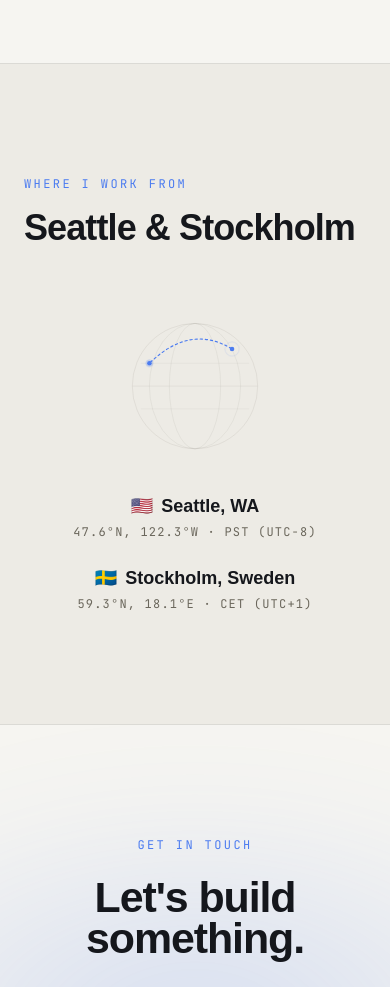
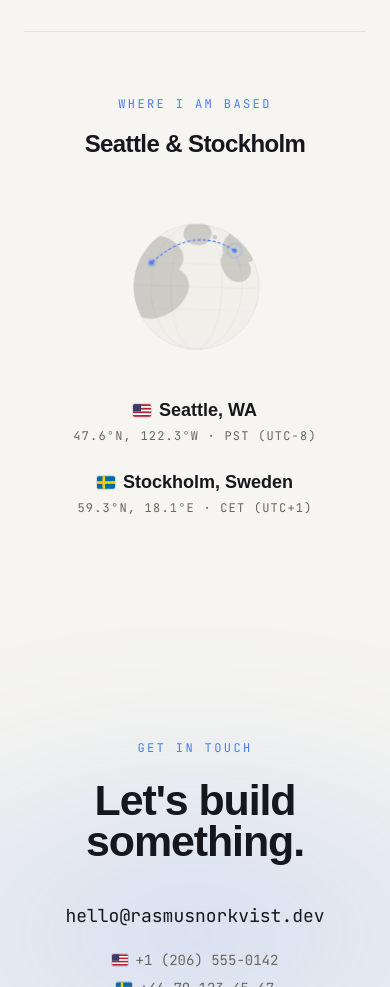
Before and after one commit to rasmusnorkvist/portfolio, a website: page index.html in a window 390 px wide. Shown: the part 3320-4307 px from the top of the page. Drawn offline with nearby package versions, Linux system fonts and the light colour scheme; a web font is replaced by a local one.

Commit message:
Flatten flags, illustrate the globe, merge location into About, fix mobile Safari issues
- LinkedIn now listed before GitHub.
- Flag emoji replaced with flat SVG flags (US and Sweden), reused via
  <symbol>/<use> in both the location labels and phone numbers.
- Globe now shows stylized North America, Greenland, and Scandinavia
  landmasses clipped to the circle, plus a slow ambient sway.
- Pin-pulse animation now scales via transform instead of animating
  the SVG r attribute, for more reliable rendering across browsers.
- "Where I work from" section merged into About and renamed "Where I
  am based"; About's eyebrow changed from "About" to "Software".
- Added viewport-fit=cover and safe-area-inset padding to the footer
  so "Back to top" isn't hidden behind Safari's bottom toolbar on iOS.

```diff
--- a/index.html
+++ b/index.html
@@ -2,7 +2,7 @@
 <html lang="en" data-theme="light">
 <head>
 <meta charset="UTF-8" />
-<meta name="viewport" content="width=device-width, initial-scale=1" />
+<meta name="viewport" content="width=device-width, initial-scale=1, viewport-fit=cover" />
 <title>Rasmus Norkvist — Engineering, Finance, Real Estate</title>
 <meta name="description" content="Portfolio of Rasmus Norkvist — engineer working across software, finance, and real estate." />
 <script>
@@ -197,17 +197,32 @@
     transform: none;
   }
 
-  /* location map pins + route */
+  /* location map: globe, pins + route */
+  .globe-sway {
+    transform-origin: 300px 130px;
+    animation: globeSway 10s ease-in-out infinite;
+  }
+  @keyframes globeSway {
+    0%,
+    100% {
+      transform: rotate(-1.5deg);
+    }
+    50% {
+      transform: rotate(1.5deg);
+    }
+  }
   .pin-pulse {
+    transform-box: fill-box;
+    transform-origin: center;
     animation: pinPulse 2.4s ease-out infinite;
   }
   @keyframes pinPulse {
     0% {
-      r: 4;
+      transform: scale(1);
       opacity: 0.6;
     }
     100% {
-      r: 15;
+      transform: scale(3.75);
       opacity: 0;
     }
   }
@@ -272,6 +287,22 @@
       <feColorMatrix type="saturate" values="0"></feColorMatrix>
     </filter>
     <rect width="100%" height="100%" filter="url(#noise)"></rect>
+  </svg>
+
+  <!-- flat flag icons, reused via <use> -->
+  <svg style="display: none" aria-hidden="true">
+    <symbol id="flag-us" viewBox="0 0 20 14">
+      <rect width="20" height="14" fill="#B22234" />
+      <rect y="2" width="20" height="2" fill="#fff" />
+      <rect y="6" width="20" height="2" fill="#fff" />
+      <rect y="10" width="20" height="2" fill="#fff" />
+      <rect width="9" height="8" fill="#3C3B6E" />
+    </symbol>
+    <symbol id="flag-se" viewBox="0 0 20 14">
+      <rect width="20" height="14" fill="#006AA7" />
+      <rect x="6" width="3" height="14" fill="#FECC00" />
+      <rect y="5.5" width="20" height="3" fill="#FECC00" />
+    </symbol>
   </svg>
 
   <!-- nav -->
@@ -483,10 +514,10 @@
   </section>
 
   <!-- about -->
-  <section id="about" class="py-28 md:py-36">
+  <section id="about" class="py-28 md:py-36 overflow-hidden">
     <div class="max-w-[1400px] mx-auto px-6 md:px-10 lg:px-16">
       <div class="grid lg:grid-cols-[0.4fr_0.6fr] gap-10 lg:gap-20">
-        <p class="reveal font-mono text-xs uppercase tracking-[0.2em] text-accent">About</p>
+        <p class="reveal font-mono text-xs uppercase tracking-[0.2em] text-accent">Software</p>
         <div class="reveal">
           <p class="font-display font-medium text-2xl md:text-3xl leading-snug text-bone max-w-2xl">
             Based in engineering, drawn to finance and real estate. I build
@@ -505,23 +536,40 @@
           </ul>
         </div>
       </div>
-    </div>
-  </section>
 
-  <!-- location -->
-  <section id="location" class="py-28 md:py-36 bg-surface border-y border-hairline overflow-hidden">
-    <div class="max-w-[1400px] mx-auto px-6 md:px-10 lg:px-16">
-      <p class="reveal font-mono text-xs uppercase tracking-[0.2em] text-accent mb-4">Where I work from</p>
-      <h2 class="reveal font-display font-bold text-4xl md:text-5xl tracking-tight mb-16">Seattle &amp; Stockholm</h2>
+      <div class="reveal mt-20 pt-16 border-t border-hairline">
+        <p class="font-mono text-xs uppercase tracking-[0.2em] text-accent mb-4 text-center">Where I am based</p>
+        <h3 class="font-display font-bold text-2xl md:text-3xl tracking-tight mb-14 text-center">Seattle &amp; Stockholm</h3>
 
-      <div class="reveal mx-auto max-w-xl text-slate">
-        <svg viewBox="0 0 600 260" class="w-full h-auto" aria-hidden="true">
-          <circle cx="300" cy="130" r="110" fill="none" stroke="currentColor" stroke-width="1" opacity="0.18" />
-          <ellipse cx="300" cy="130" rx="45" ry="110" fill="none" stroke="currentColor" stroke-width="1" opacity="0.14" />
-          <ellipse cx="300" cy="130" rx="80" ry="110" fill="none" stroke="currentColor" stroke-width="1" opacity="0.14" />
-          <line x1="190" y1="130" x2="410" y2="130" stroke="currentColor" stroke-width="1" opacity="0.14" />
-          <line x1="205" y1="90" x2="395" y2="90" stroke="currentColor" stroke-width="1" opacity="0.1" />
-          <line x1="205" y1="170" x2="395" y2="170" stroke="currentColor" stroke-width="1" opacity="0.1" />
+        <div class="mx-auto max-w-xl text-slate">
+          <svg viewBox="0 0 600 260" class="globe-sway w-full h-auto" aria-hidden="true">
+            <defs>
+              <clipPath id="globeClip">
+                <circle cx="300" cy="130" r="110" />
+              </clipPath>
+            </defs>
+
+            <circle cx="300" cy="130" r="110" fill="currentColor" opacity="0.04" />
+
+            <g clip-path="url(#globeClip)" fill="currentColor" opacity="0.26">
+              <!-- North America -->
+              <path d="M165,110 C160,85 175,55 205,45 C225,38 250,42 265,58 C280,72 278,90 268,100 C285,108 292,128 282,148 C272,168 250,185 225,188 C200,190 178,175 168,155 C158,140 158,125 165,110 Z" />
+              <!-- Greenland -->
+              <path d="M275,40 C273,25 288,15 305,17 C320,19 328,32 322,45 C317,56 300,60 288,55 C280,52 276,47 275,40 Z" />
+              <!-- Scandinavia / Europe -->
+              <path d="M345,70 C340,50 352,32 372,28 C390,25 405,35 408,52 C411,68 402,82 390,85 C398,95 396,112 382,118 C368,124 352,115 346,100 C340,88 340,80 345,70 Z" />
+              <!-- Iceland -->
+              <circle cx="330" cy="42" r="4" />
+            </g>
+
+            <g stroke="currentColor" stroke-width="1" opacity="0.14" fill="none">
+              <circle cx="300" cy="130" r="110" />
+              <ellipse cx="300" cy="130" rx="45" ry="110" opacity="0.7" />
+              <ellipse cx="300" cy="130" rx="80" ry="110" opacity="0.7" />
+              <line x1="190" y1="130" x2="410" y2="130" opacity="0.7" />
+              <line x1="205" y1="90" x2="395" y2="90" opacity="0.5" />
+              <line x1="205" y1="170" x2="395" y2="170" opacity="0.5" />
+            </g>
 
             <path class="route-line" d="M220,90 Q292,20 365,65" fill="none" stroke="#4c7cf0" stroke-width="2" stroke-linecap="round" />
 
@@ -536,18 +584,21 @@
           </svg>
         </div>
 
-      <div class="reveal mt-8 grid sm:grid-cols-2 gap-6 max-w-xl mx-auto text-center">
+        <div class="mt-8 grid sm:grid-cols-2 gap-6 max-w-xl mx-auto text-center">
           <div>
             <p class="flex items-center justify-center gap-2 font-display font-bold text-lg">
-            <span aria-hidden="true">🇺🇸</span> Seattle, WA
+              <svg class="w-[18px] h-[13px] rounded-[2px] ring-1 ring-line shrink-0" aria-hidden="true"><use href="#flag-us" /></svg>
+              Seattle, WA
             </p>
             <p class="font-mono text-xs uppercase tracking-widest text-slate mt-1">47.6°N, 122.3°W &middot; PST (UTC−8)</p>
           </div>
           <div>
             <p class="flex items-center justify-center gap-2 font-display font-bold text-lg">
-            <span aria-hidden="true">🇸🇪</span> Stockholm, Sweden
+              <svg class="w-[18px] h-[13px] rounded-[2px] ring-1 ring-line shrink-0" aria-hidden="true"><use href="#flag-se" /></svg>
+              Stockholm, Sweden
             </p>
             <p class="font-mono text-xs uppercase tracking-widest text-slate mt-1">59.3°N, 18.1°E &middot; CET (UTC+1)</p>
+          </div>
         </div>
       </div>
     </div>
@@ -574,17 +625,19 @@
       <!-- placeholder phone numbers — swap for the real ones -->
       <div class="reveal mt-5 flex flex-wrap items-center justify-center gap-x-6 gap-y-2 font-mono text-sm text-slate">
         <a href="tel:+12065550142" class="underline-link inline-flex items-center gap-2 hover:text-bone">
-          <span aria-hidden="true">🇺🇸</span> +1 (206) 555-0142
+          <svg class="w-[16px] h-[12px] rounded-[2px] ring-1 ring-line shrink-0" aria-hidden="true"><use href="#flag-us" /></svg>
+          +1 (206) 555-0142
         </a>
         <a href="tel:+46701234567" class="underline-link inline-flex items-center gap-2 hover:text-bone">
-          <span aria-hidden="true">🇸🇪</span> +46 70 123 45 67
+          <svg class="w-[16px] h-[12px] rounded-[2px] ring-1 ring-line shrink-0" aria-hidden="true"><use href="#flag-se" /></svg>
+          +46 70 123 45 67
         </a>
       </div>
 
       <div class="reveal mt-10 flex flex-wrap items-center justify-center gap-4">
         <!-- placeholder social hrefs — point these at the real profiles -->
+        <a href="#" class="rounded-full border border-line px-5 py-2.5 font-mono text-xs uppercase tracking-widest hover:bg-accent hover:text-ink hover:border-accent transition-colors">LinkedIn</a>
         <a href="#" class="rounded-full border border-line px-5 py-2.5 font-mono text-xs uppercase tracking-widest hover:bg-accent hover:text-ink hover:border-accent transition-colors">GitHub</a>
-        <a href="#" class="rounded-full border border-line px-5 py-2.5 font-mono text-xs uppercase tracking-widest hover:bg-accent hover:text-ink hover:border-accent transition-colors">LinkedIn</a>
         <a
           href="./assets/cv/Rasmus-Norkvist-CV.pdf"
           download
@@ -596,7 +649,7 @@
   </section>
 
   <!-- footer -->
-  <footer class="border-t border-hairline py-10">
+  <footer class="border-t border-hairline pt-10" style="padding-bottom: calc(env(safe-area-inset-bottom, 0px) + 2.5rem)">
     <div
       class="max-w-[1400px] mx-auto px-6 md:px-10 lg:px-16 flex flex-col sm:flex-row items-center justify-between gap-4 font-mono text-[11px] uppercase tracking-widest text-slate"
     >
```
Lines whose indentation alone changed are shown as unchanged.
